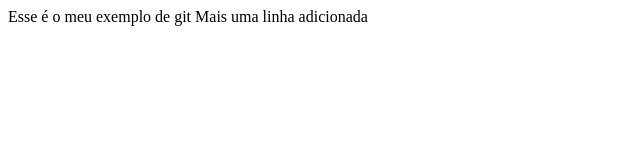
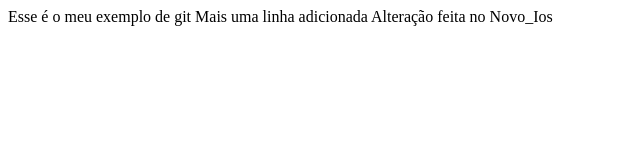
Before and after one commit to najuliaj/testeIOS, a plain HTML site: page index.html in a window 1280 px wide. Shown: the whole page, without its empty margins (0-640 px from the left). Drawn offline with Linux system fonts and the light colour scheme.

Commit message:
Alteração no Novo_Ios

```diff
--- a/index.html
+++ b/index.html
@@ -10,6 +10,7 @@
 
 Esse é o meu exemplo de git
 Mais uma linha adicionada
+Alteração feita no Novo_Ios
 
 </body>
 
```
